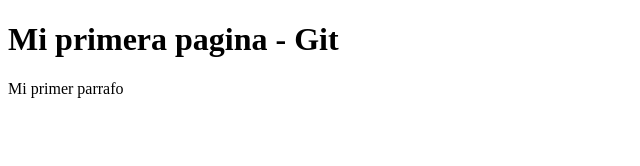
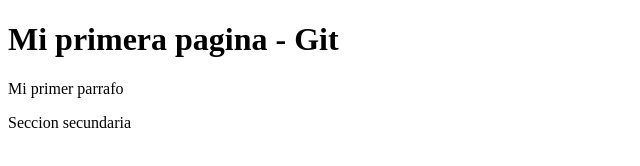
Before and after one commit to JesusFz93/ejercicio-git, a plain HTML site: page index.html in a window 1280 px wide. Shown: the whole page, without its empty margins (0-640 px from the left). Drawn offline with Linux system fonts and the light colour scheme.

```diff
--- a/index.html
+++ b/index.html
@@ -12,5 +12,8 @@
     <main>
       <p>Mi primer parrafo</p>
     </main>
+    <section>
+      <p>Seccion secundaria</p>
+    </section>
   </body>
 </html>
```
